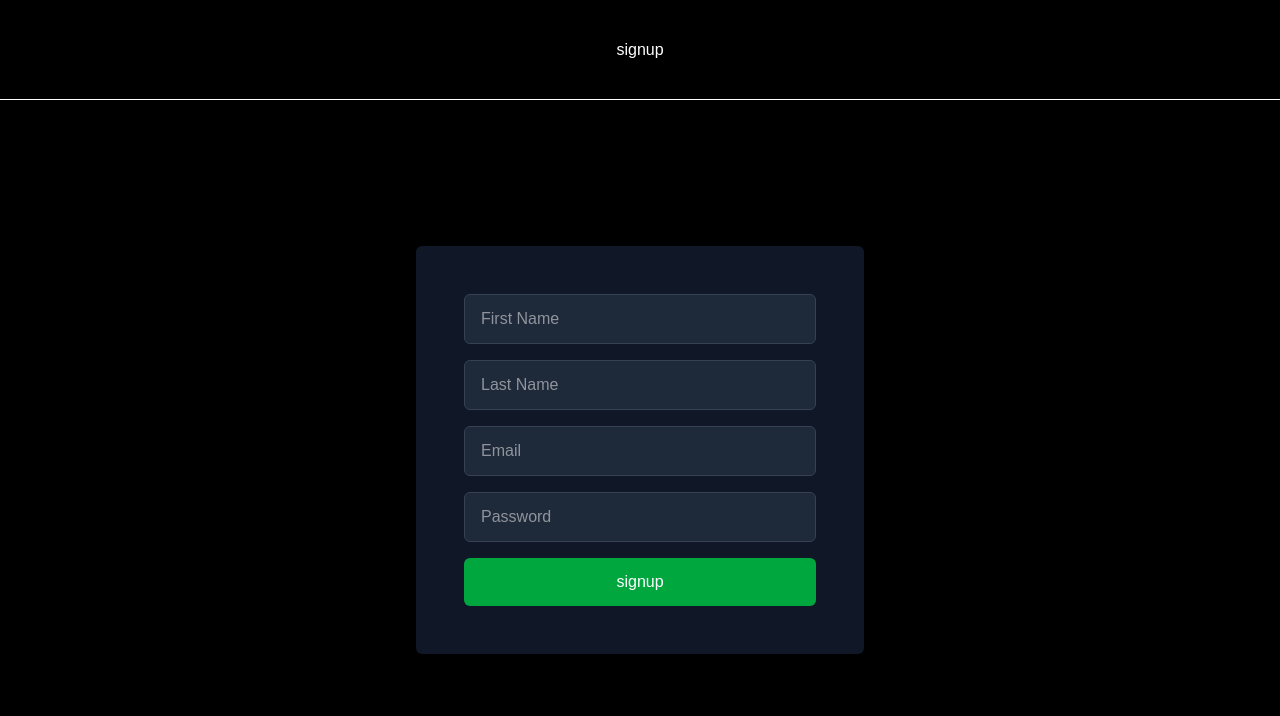
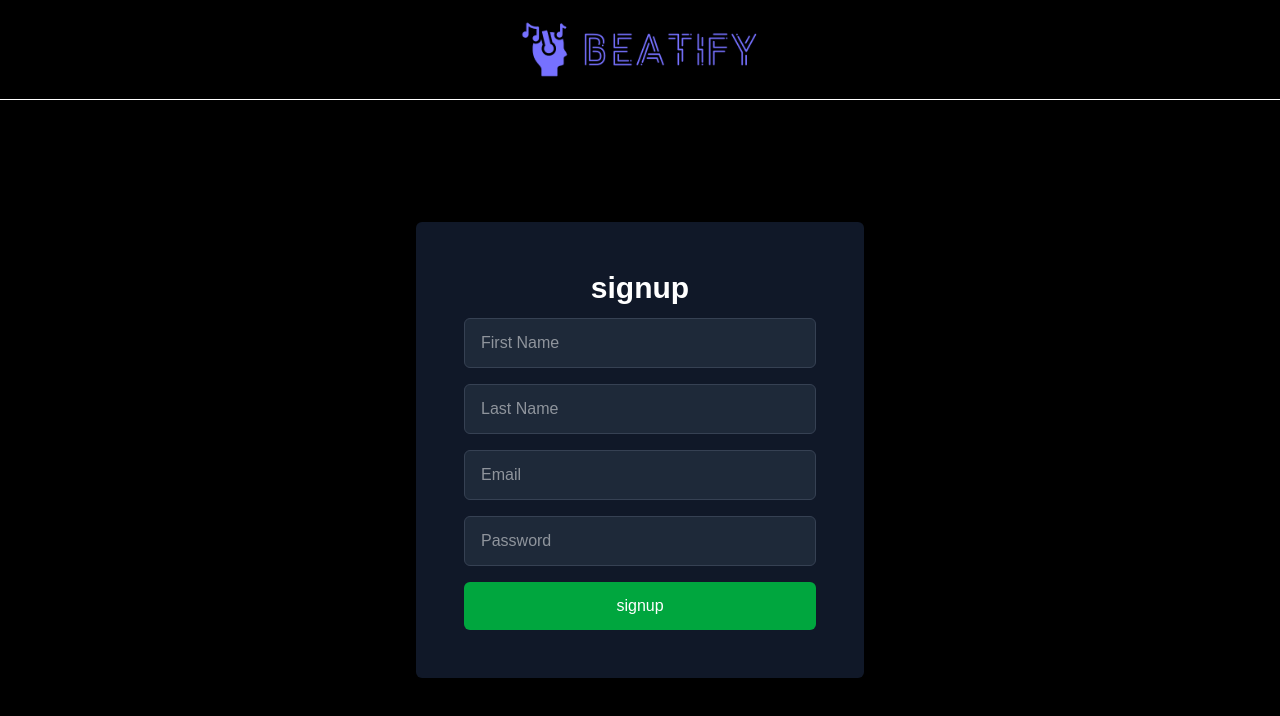
Before and after one commit to Bisruxa/music_Player, a Next.js app: page /signup in a window 1280 px wide. Shown: the top 716 px of the page. Built offline with nearby package versions, Linux system fonts and the light colour scheme.

Commit message:
adding logo to auth pages

```diff
--- a/components/authForm.tsx
+++ b/components/authForm.tsx
@@ -4,7 +4,7 @@ import { useState } from 'react'
 import { useRouter } from 'next/navigation'
 
 // import { useSWRConfig } from 'swr'
-// import NextImage from 'next/image'
+import NextImage from 'next/image'
 import { auth } from '../lib/mutations'
 
 interface AuthFormProps {
@@ -34,12 +34,17 @@ const AuthForm = ({ mode }: AuthFormProps) => {
   return (
     <div className="h-screen w-screen bg-black text-white flex flex-col">
       <div className="flex justify-center items-center h-[100px] border-b border-white">
-        {/* <NextImage src="/logo.svg" height={60} width={120} alt="Logo" /> */}
-        {mode}
+        <NextImage
+          src="/logo-dark-transparent.png"
+          height={120}
+          width={240}
+          alt="Logo"
+        />
       </div>
 
       <div className="flex justify-center items-center flex-grow">
         <div className="bg-gray-900 p-12 rounded-md w-full max-w-md">
+          <div className='text-3xl font-bold flex justify-center mb-3'>{mode}</div>
           <form onSubmit={handleSubmit} className="flex flex-col space-y-4">
             {mode === "signup" && (
               <div>
--- /dev/null
+++ b/lib/validation.ts
@@ -0,0 +1,8 @@
+import {z} from 'zod'
+export const signupSchema = z.object({
+  email:z.string().email('Invalid email address'),
+  password:z.string().min(8,'password must be at least 8 characters long').regex(/[A-Z]/,'Must contain at least one uppercase letter').regex(/[a-z]/,'Must contain at least one lowercase letter').regex(/[0-9]/,'Must contain at least one number').regex(/[\W_]/,'Must contain at least one special character'),
+  firstName:z.string().min(1,'First name is required'),
+  lastName:z.string().min(1,'Last name is required'),
+})
+export type SignupInput = z.infer<typeof signupScehma>
```
